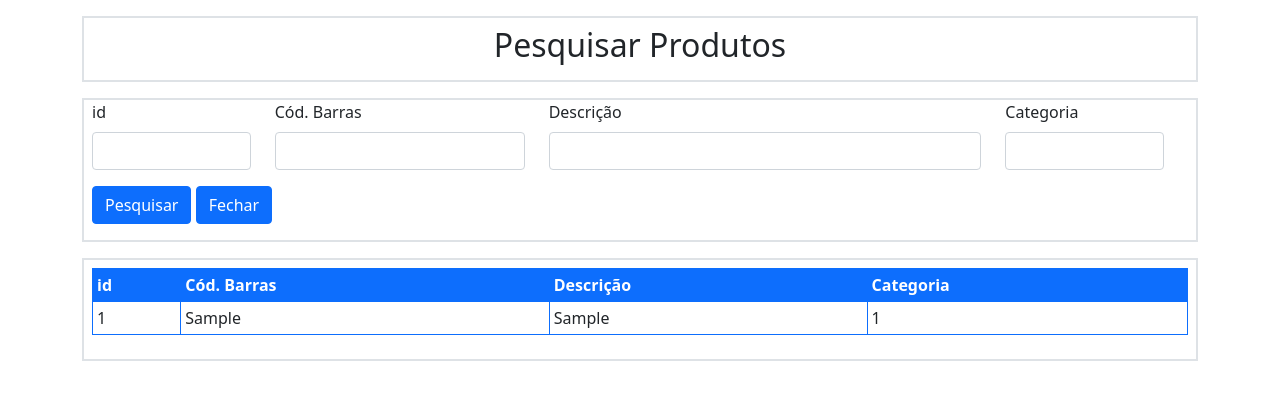
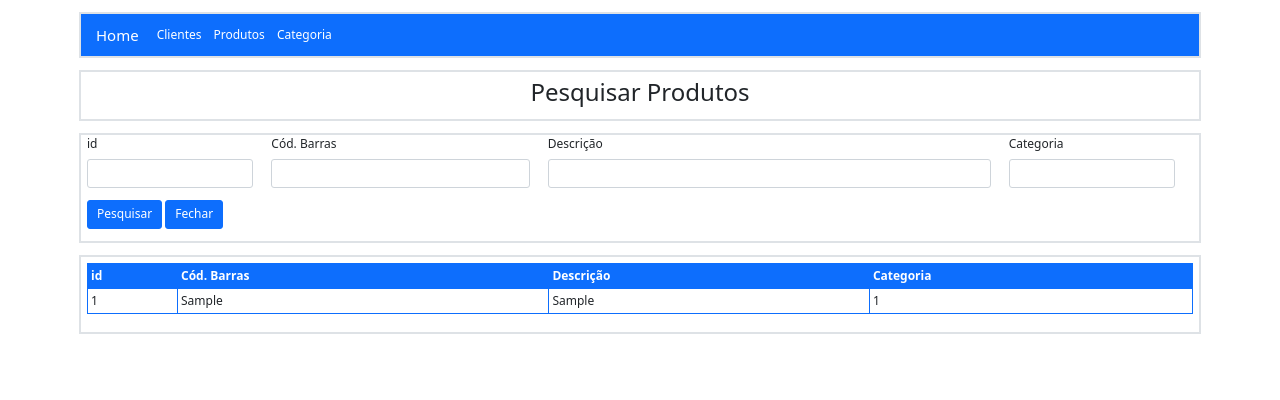
Before and after one commit to backtrunck/pedidos, a Flask app: page /produtos in a window 1280 px wide. Shown: the top 400 px of the page. Run offline with Flask 3, Linux system fonts and the light colour scheme; tables that the repository leaves empty hold one stand-in row (values such as "Sample post"); parts of the project's set-up code (start-up, migrations or seed data) failed here and were passed over.

Commit message:
inclusão do nav-bar da pagina principal

```diff
--- a/main.py
+++ b/main.py
@@ -97,13 +97,23 @@ class Produto(db.Model):
 
 @app.route('/')
 def index():
+    pagina_atual = 'index'
+    # a requisição está vindo de uma página diferente?????
+    if session.get('pagina_atual', None) != pagina_atual:
+        session['pagina_atual'] = pagina_atual
+
     return render_template('base.html')
 
 
 @app.route('/produtos', methods=['GET', 'POST'])
 def obter_produtos():
     param_pesquisa = 'param_pesquisa'
+    pagina_atual = 'obter_produtos'
     form_produto = ProdutoForm()
+    # a requisição está vindo de uma página diferente?????
+    if session.get('pagina_atual', None) != pagina_atual:
+        session.pop(param_pesquisa, None)
+        session['pagina_atual'] = pagina_atual
 
     if form_produto.validate_on_submit():
         if form_produto.submit.raw_data[0].upper() == 'FECHAR':
@@ -141,6 +151,10 @@ def obter_produtos():
 
 @app.route('/cliente/<id_cliente>')
 def obter_cliente(id_cliente):
+    pagina_atual = 'obter_cliente'
+    # a requisição está vindo de uma página diferente?????
+    if session.get('pagina_atual', None) != pagina_atual:
+        session['pagina_atual'] = pagina_atual
     # faz um consulta no banco ao cliente com id = id_cliente
     user_agent = request.headers.get('User-Agent')
     query = Cliente.buscar_cliente({'id': id_cliente})
--- a/templates/base.html
+++ b/templates/base.html
@@ -9,12 +9,44 @@
     <link href="https://cdn.jsdelivr.net/npm/bootstrap@5.0.0-beta2/dist/css/bootstrap.min.css" rel="stylesheet"
           integrity="sha384-BmbxuPwQa2lc/FVzBcNJ7UAyJxM6wuqIj61tLrc4wSX0szH/Ev+nYRRuWlolflfl" crossorigin="anonymous">
     <!-- Bloco de título -->
+    <style>
+        html {
+            font-size: 12px;}
+    </style>
   </head>
   <body>
-  	  <!-- bloco navbar -->
+  	  {% block navbar %}
+          <div class="container">
+              <nav class="navbar  navbar-expand-lg navbar-dark bg-primary border border-2 p-2 mt-3">
+                   <div class="container-fluid">
+                        <a class="navbar-brand" href="{{ url_for('index') }}">Home</a>
+                        <button class="navbar-toggler" type="button" data-bs-toggle="collapse"
+                                data-bs-target="#navbarSupportedContent" aria-controls="navbarSupportedContent"
+                                aria-expanded="false" aria-label="Toggle navigation">
+                          <span class="navbar-toggler-icon"></span>
+                        </button>
+                        <ul class="navbar-nav me-auto mb-2 mb-lg-0">
+                            <li class="nav-item">
+                                  <a class="nav-link active" aria-current="page"
+                                     href="{{ url_for('obter_cliente', id_cliente=1) }}">Clientes</a>
+                            </li>
+                            <li class="nav-item">
+                                  <a class="nav-link active" aria-current="page"
+                                     href="{{ url_for('obter_produtos') }}">Produtos</a>
+                            </li>
+                            <li class="nav-item">
+                                  <a class="nav-link active" aria-current="page"
+                                     href="{{ url_for('index') }}">Categoria</a>
+                            </li>
+                        </ul>
+                   </div>
+              </nav>
+          </div>
+      {% endblock %}
 	  <div class="container">
 		<div class="page-header border border-2 p-2 mt-3">
 		{% block page_header %}
+            <h2 class="text-center"> Pedidos </h2>
         {% endblock %}
 		</div>
 		<!-- mensagens flash -->
```
